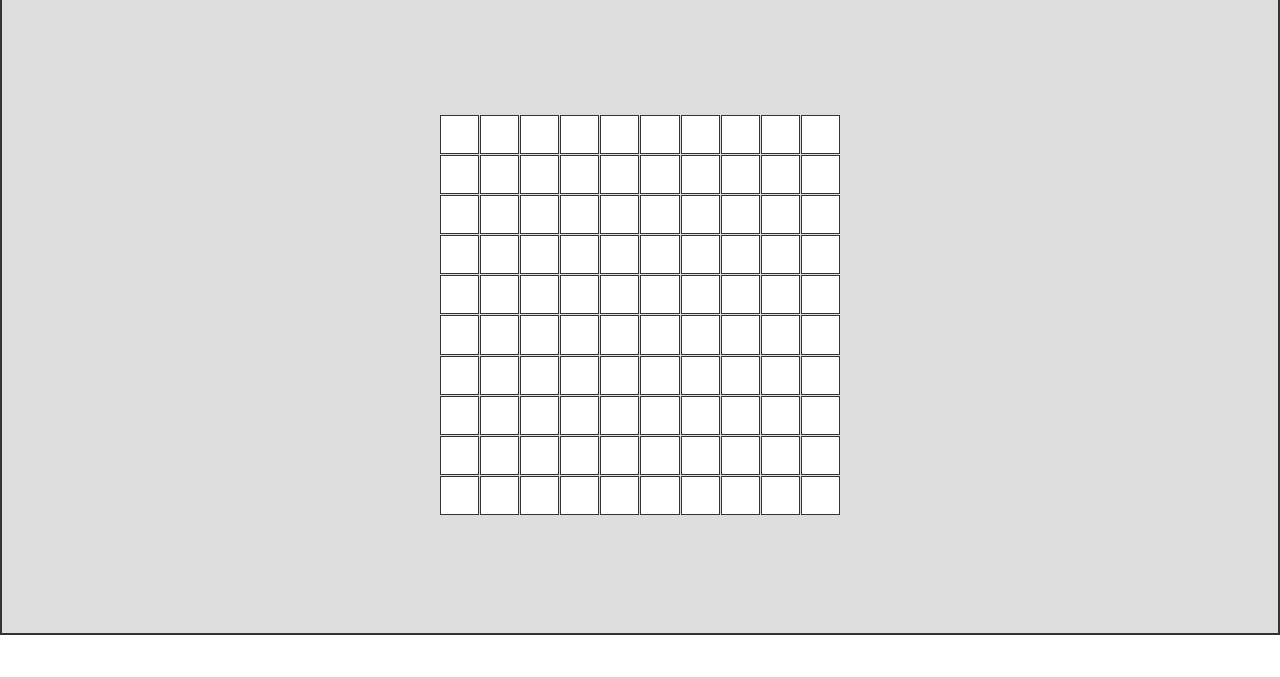
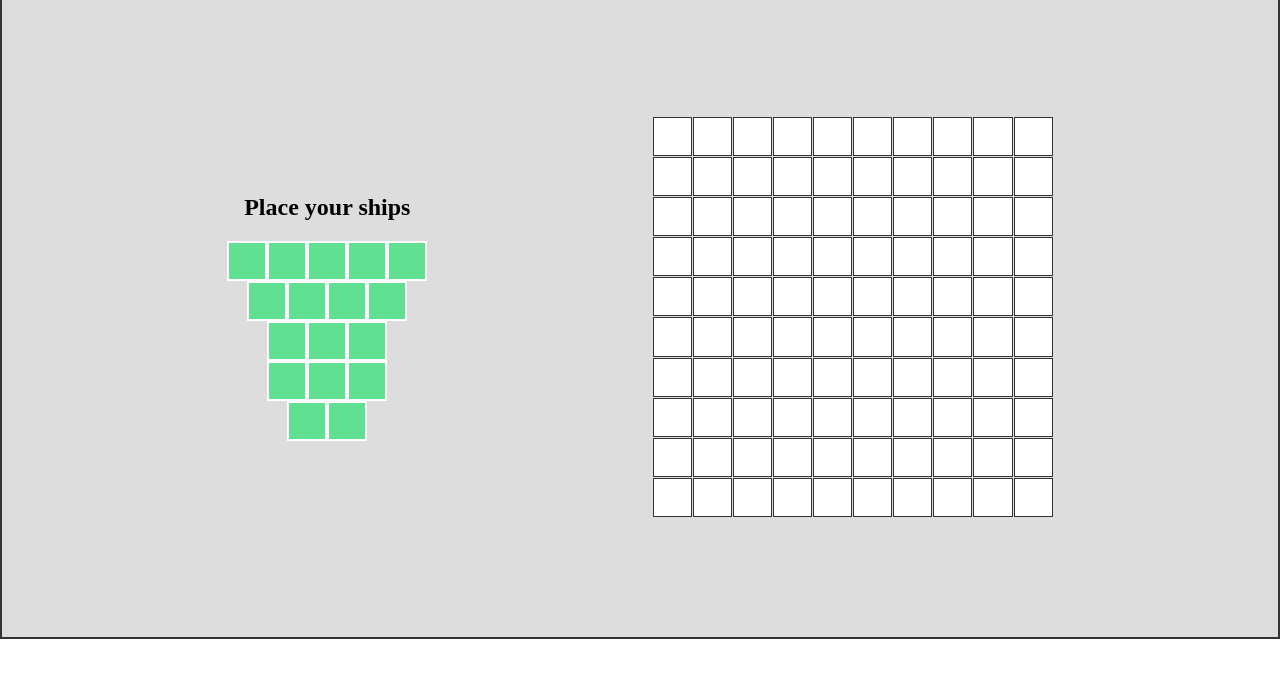
Before and after one commit to jonescu/battleship, a plain HTML site: page index.html in a window 1280 px wide. Shown: the part 79-756 px from the top of the page. Drawn offline with Linux system fonts and the light colour scheme.

Commit message:
dynamically generate game pieces onload

```diff
--- a/app.js
+++ b/app.js
@@ -1,12 +1,50 @@
 import {gameBoard, createShip} from './factories.js';
 
-const gameboard = gameBoard()
 // Select the grid and all game pieces
 const grid = document.querySelector('.grid');
-const gamePieces = document.querySelectorAll('.game-piece');
+const pieces_container = document.querySelector('#game-pieces')
 
 // Create the grid
 for (let i = 0; i < 100; i++) {
   const cell = document.createElement('div')
+  cell.classList.add('grid-cell')
   grid.appendChild(cell)
 }
+
+const pieces = [
+  {
+    name: 'carrier',
+    size: 5
+  },
+  {
+    name: 'destroyer',
+    size: 4
+  },
+  {
+    name: 'battleship',
+    size: 3
+  },
+  {
+    name: 'submarine',
+    size: 3
+  },
+  {
+    name: 'patrol-boat',
+    size: 2
+  }
+]
+
+// Create the game pieces
+pieces.forEach(piece => {
+  const piece_div = document.createElement('div')
+  piece_div.classList.add(`${piece.name}`)
+  piece_div.style.display = 'flex'
+  piece_div.setAttribute('draggable', 'true')
+
+  for(let i = 0; i<piece.size; i++) {
+    const piece = document.createElement('div')
+    piece.className = 'game-piece'
+    piece_div.appendChild(piece)
+    pieces_container.appendChild(piece_div)
+  }
+})
--- a/index.html
+++ b/index.html
@@ -9,11 +9,10 @@
   </head>
   <body>
     <h1>Battleship</h1>
-    <div class="board">
-      <div id="game-pieces">
-        <!-- <div class="game-piece" id="ship1" data-size="2"></div>
-          <div class="game-piece" id="ship2" data-size="3"></div> -->
-        <!-- Add more ships as needed -->
+    <div class="flex-container">
+      <div class="place-ships-container">
+        <h2>Place your ships</h2>
+        <div id="game-pieces"></div>
       </div>
       <div class="grid"></div>
     </div>
--- a/style.css
+++ b/style.css
@@ -14,13 +14,21 @@ h1 {
   margin: 1rem;
 }
 
-.board {
+.flex-container {
+  display: flex;
+  justify-content: space-evenly;
+  align-items: center;
+  width: 100vw;
+  background-color: #ddd;
+  border: 2px solid #333;
+}
+
+.place-ships-container {
   display: flex;
   justify-content: center;
   align-items: center;
   height: 80vh;
-  background-color: #ddd;
-  border: 2px solid #333;
+  flex-direction: column;
 }
 
 .grid {
@@ -41,13 +49,14 @@ h1 {
   display: flex;
   justify-content: center;
   align-items: center;
+  flex-direction: column;
   margin-top: 20px;
 }
 
 .game-piece {
   width: 40px;
   height: 40px;
-  background-color: #333;
+  background-color: #1de369a3;
   border: 2px solid #fff;
   cursor: grab;
 }
```
